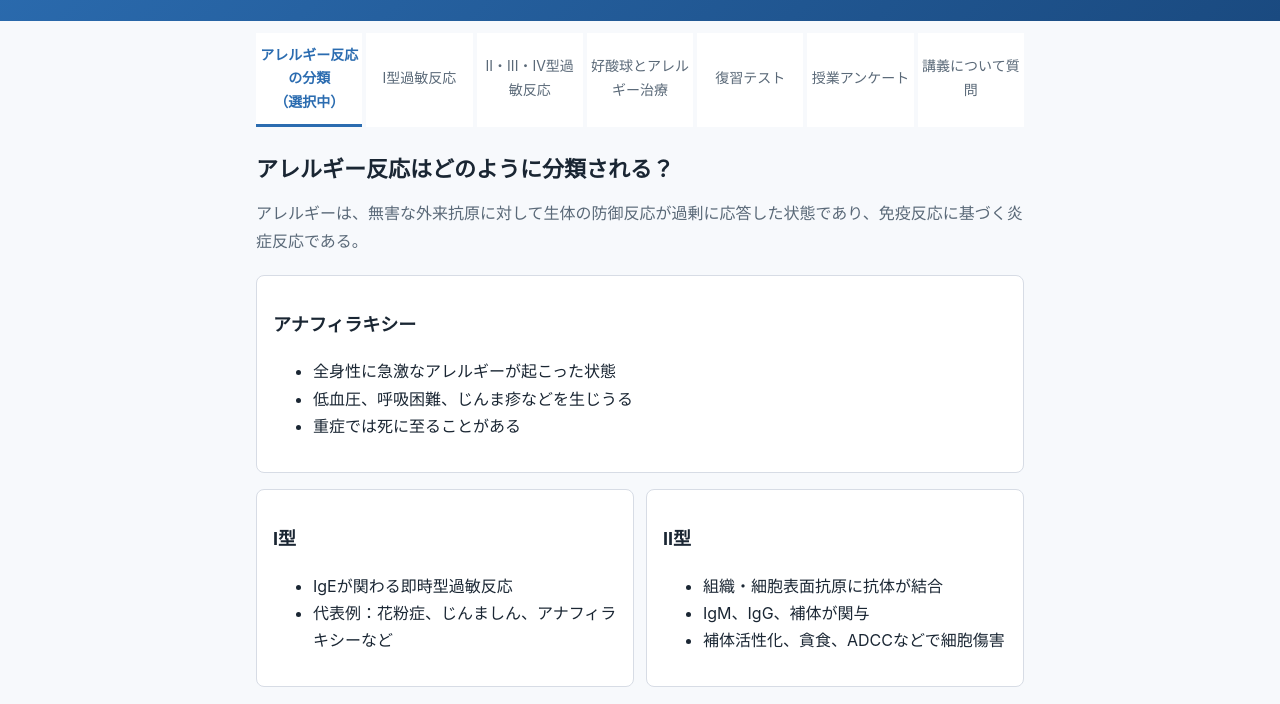
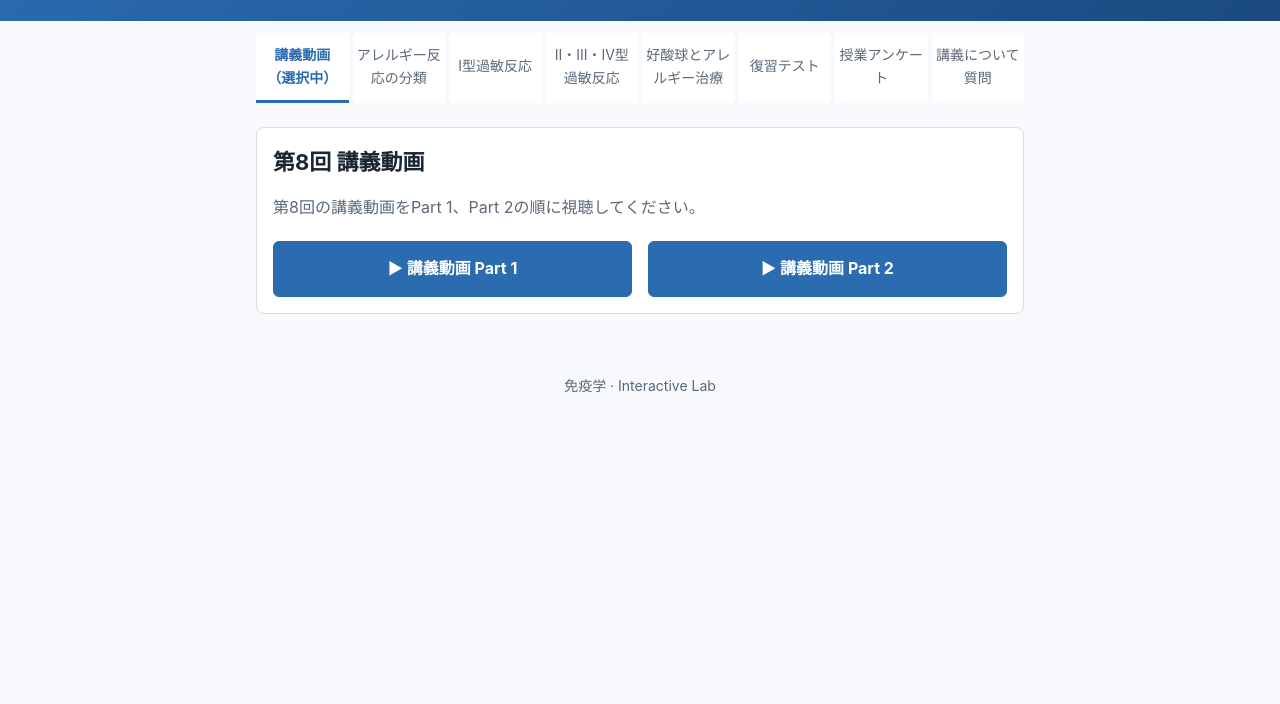
Before and after one commit to IMSUT-DCB/Hase-lectures, a plain HTML site: page immunology-mini-test-08/index.html in a window 1280 px wide. Shown: the part 96-800 px from the top of the page. Drawn offline with Linux system fonts and the light colour scheme.

Commit message:
Add lecture video links to immunology session 8

```diff
--- a/immunology-mini-test-08/index.html
+++ b/immunology-mini-test-08/index.html
@@ -98,9 +98,14 @@
     .compare-columns { display: grid; grid-template-columns: repeat(2, minmax(0, 1fr)); gap: 12px; }
     .compare-columns > div { min-width: 0; padding: 8px; background: #f0f7ff; border-radius: 6px; }
     .compare-columns p { margin: 8px 0; }
+    .lecture-video-links { display: grid; grid-template-columns: minmax(0, 1fr); gap: 16px; }
+    .lecture-video-link { display: flex; align-items: center; justify-content: center; min-width: 0; min-height: 56px; text-align: center; text-decoration: none; font-weight: 700; }
+    .lecture-video-link:hover { background: #1a4a80; }
+    .lecture-video-link:focus-visible { outline: 3px solid var(--primary); outline-offset: 3px; }
 
     @media (min-width: 600px) {
-      .tabs { grid-template-columns: repeat(7, minmax(0, 1fr)); }
+      .tabs { grid-template-columns: repeat(8, minmax(0, 1fr)); }
+      .lecture-video-links { grid-template-columns: repeat(2, minmax(0, 1fr)); }
       .tool-grid { grid-template-columns: repeat(2, minmax(0, 1fr)); }
       .class-grid { grid-template-columns: repeat(5, minmax(0, 1fr)); }
       .q-card { padding: 24px; }
@@ -113,7 +118,8 @@
     <p>免疫学 第8回 · アレルギー反応</p>
   </div></header>
   <nav class="tabs" role="tablist" aria-label="復習ツール">
-    <button type="button" id="tab-classification" role="tab" aria-selected="true" aria-controls="panel-classification">アレルギー反応の分類</button>
+    <button type="button" id="tab-videos" role="tab" aria-selected="true" aria-controls="panel-videos">講義動画</button>
+    <button type="button" id="tab-classification" role="tab" aria-selected="false" aria-controls="panel-classification" tabindex="-1">アレルギー反応の分類</button>
     <button type="button" id="tab-type1" role="tab" aria-selected="false" aria-controls="panel-type1" tabindex="-1">I型過敏反応</button>
     <button type="button" id="tab-types234" role="tab" aria-selected="false" aria-controls="panel-types234" tabindex="-1">II・III・IV型過敏反応</button>
     <button type="button" id="tab-treatment" role="tab" aria-selected="false" aria-controls="panel-treatment" tabindex="-1">好酸球とアレルギー治療</button>
@@ -123,7 +129,17 @@
   </nav>
   <main>
     <noscript><p class="card">このアプリを利用するには、ブラウザのJavaScriptを有効にしてください。</p></noscript>
-<section id="panel-classification" role="tabpanel" aria-labelledby="tab-classification"><h2 class="review-title">アレルギー反応はどのように分類される？</h2><p class="lead">アレルギーは、無害な外来抗原に対して生体の防御反応が過剰に応答した状態であり、免疫反応に基づく炎症反応である。</p><div class="card"><h3>アナフィラキシー</h3><ul><li>全身性に急激なアレルギーが起こった状態</li><li>低血圧、呼吸困難、じんま疹などを生じうる</li><li>重症では死に至ることがある</li></ul></div><div class="tool-grid"><div class="card"><h3>I型</h3><ul><li>IgEが関わる即時型過敏反応</li><li>代表例：花粉症、じんましん、アナフィラキシーなど</li></ul></div><div class="card"><h3>II型</h3><ul><li>組織・細胞表面抗原に抗体が結合</li><li>IgM、IgG、補体が関与</li><li>補体活性化、貪食、ADCCなどで細胞傷害</li></ul></div><div class="card"><h3>III型</h3><ul><li>可溶性抗原と抗体からなる免疫複合体が組織に沈着</li><li>IgGや補体が関与</li><li>代表例：アルサス反応、血清病</li></ul></div><div class="card"><h3>IV型</h3><ul><li>細胞性免疫による遅延型過敏反応</li><li>抗原特異的エフェクターT細胞が関与</li><li>代表例：接触性皮膚炎、ツベルクリン反応、移植片拒絶</li></ul></div></div></section>
+    <section id="panel-videos" role="tabpanel" aria-labelledby="tab-videos">
+      <div class="card">
+        <h2 class="review-title">第8回 講義動画</h2>
+        <p class="lead">第8回の講義動画をPart 1、Part 2の順に視聴してください。</p>
+        <div class="lecture-video-links">
+          <a class="btn lecture-video-link" href="https://lms.keio.jp/courses/151918/modules/items/6606905" target="_blank" rel="noopener noreferrer">▶ 講義動画 Part 1</a>
+          <a class="btn lecture-video-link" href="https://lms.keio.jp/courses/151918/modules/items/6607019" target="_blank" rel="noopener noreferrer">▶ 講義動画 Part 2</a>
+        </div>
+      </div>
+    </section>
+<section id="panel-classification" role="tabpanel" aria-labelledby="tab-classification" hidden><h2 class="review-title">アレルギー反応はどのように分類される？</h2><p class="lead">アレルギーは、無害な外来抗原に対して生体の防御反応が過剰に応答した状態であり、免疫反応に基づく炎症反応である。</p><div class="card"><h3>アナフィラキシー</h3><ul><li>全身性に急激なアレルギーが起こった状態</li><li>低血圧、呼吸困難、じんま疹などを生じうる</li><li>重症では死に至ることがある</li></ul></div><div class="tool-grid"><div class="card"><h3>I型</h3><ul><li>IgEが関わる即時型過敏反応</li><li>代表例：花粉症、じんましん、アナフィラキシーなど</li></ul></div><div class="card"><h3>II型</h3><ul><li>組織・細胞表面抗原に抗体が結合</li><li>IgM、IgG、補体が関与</li><li>補体活性化、貪食、ADCCなどで細胞傷害</li></ul></div><div class="card"><h3>III型</h3><ul><li>可溶性抗原と抗体からなる免疫複合体が組織に沈着</li><li>IgGや補体が関与</li><li>代表例：アルサス反応、血清病</li></ul></div><div class="card"><h3>IV型</h3><ul><li>細胞性免疫による遅延型過敏反応</li><li>抗原特異的エフェクターT細胞が関与</li><li>代表例：接触性皮膚炎、ツベルクリン反応、移植片拒絶</li></ul></div></div></section>
 <section id="panel-type1" role="tabpanel" aria-labelledby="tab-type1" hidden><h2 class="review-title">IgEとマスト細胞はどのようにI型過敏反応を起こす？</h2><h3>初回暴露</h3><p class="notice">カードを選ぶと詳細を表示します。「次へ」でも順番に確認できます。</p><div class="tool-grid" id="first-cards" role="group" aria-label="初回暴露の4段階"></div><div class="flow-details" id="first-details" role="status" aria-live="polite" aria-atomic="true"></div><p class="step-status" id="first-status"></p><button class="btn" type="button" id="first-next">次へ</button><h3>2回目以降の暴露</h3><p class="notice">カードを選ぶと詳細を表示します。「次へ」でも順番に確認できます。</p><div class="tool-grid" id="repeat-cards" role="group" aria-label="再暴露の5段階"></div><div class="flow-details" id="repeat-details" role="status" aria-live="polite" aria-atomic="true"></div><p class="step-status" id="repeat-status"></p><button class="btn" type="button" id="repeat-next">次へ</button><h3>主要分子</h3><div class="tool-grid"><div class="card"><h3>IgE</h3><ul><li>IgEが組織中のマスト細胞上のFcεRIに結合</li></ul></div><div class="card"><h3>FcεRI</h3><ul><li>IgEが組織中のマスト細胞上のFcεRIに結合</li></ul></div><div class="card"><h3>ヒスタミン</h3><ul><li>ヒスタミン、ロイコトリエンなどのメディエーターが放出</li></ul></div><div class="card"><h3>ロイコトリエン</h3><ul><li>平滑筋収縮、血管透過性亢進、白血球の動員などが起こる</li></ul></div></div></section>
 <section id="panel-types234" role="tabpanel" aria-labelledby="tab-types234" hidden><h2 class="review-title">II・III・IV型過敏反応</h2><p class="notice">カードを選ぶと詳細を表示します。</p><div class="tool-grid" id="compare-cards" role="group" aria-label="II・III・IV型の比較"></div><div class="flow-details" id="compare-details" role="status" aria-live="polite" aria-atomic="true"></div></section>
 <section id="panel-treatment" role="tabpanel" aria-labelledby="tab-treatment" hidden><h2 class="review-title">好酸球とアレルギー治療</h2><p class="notice">カードを選ぶと詳細を表示します。「次へ」でも順番に確認できます。</p><div class="tool-grid" id="eosinophil-cards" role="group" aria-label="好酸球の活性化と炎症の5段階"></div><div class="flow-details" id="eosinophil-details" role="status" aria-live="polite" aria-atomic="true"></div><p class="step-status" id="eosinophil-status"></p><button class="btn" type="button" id="eosinophil-next">次へ</button><div class="card"><h3>慢性喘息</h3><ul><li>Th2細胞による好酸球活性化が重要</li><li>慢性的な呼吸困難や喘鳴を示す</li></ul></div><h3>アレルギー症状を緩和する戦略</h3><div class="tool-grid"><div class="card"><h3>アレルゲン回避</h3><ul><li>食品、ダニ、花粉などとの接触を避ける</li></ul></div><div class="card"><h3>薬理学的介入</h3><ul><li>抗ヒスタミン薬</li><li>ロイコトリエン拮抗薬</li><li>低用量ステロイド</li><li>短時間作用型βアドレナリン受容体アゴニスト</li><li>IL-4、IL-5、IL-13などを標的とする抗体製剤</li></ul></div><div class="card"><h3>免疫学的手法</h3><ul><li>脱感作療法</li><li>急速経口免疫療法</li></ul></div></div></section>
```
